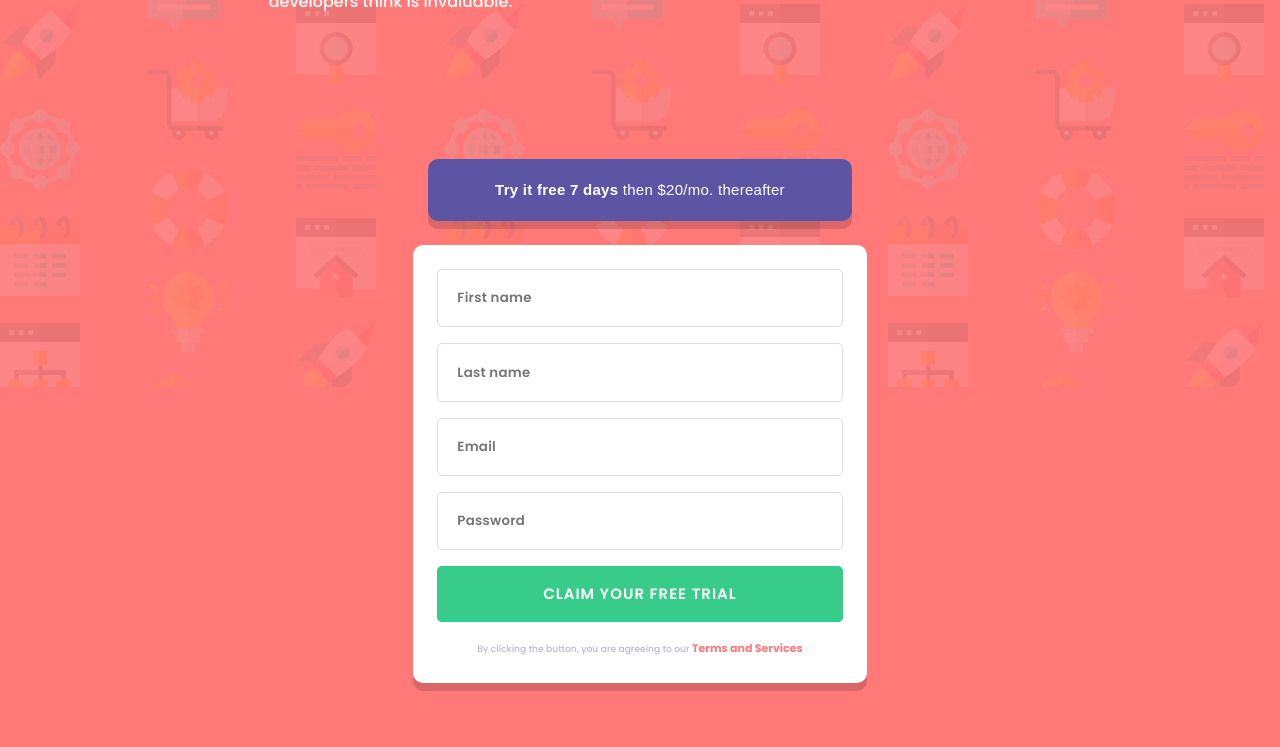
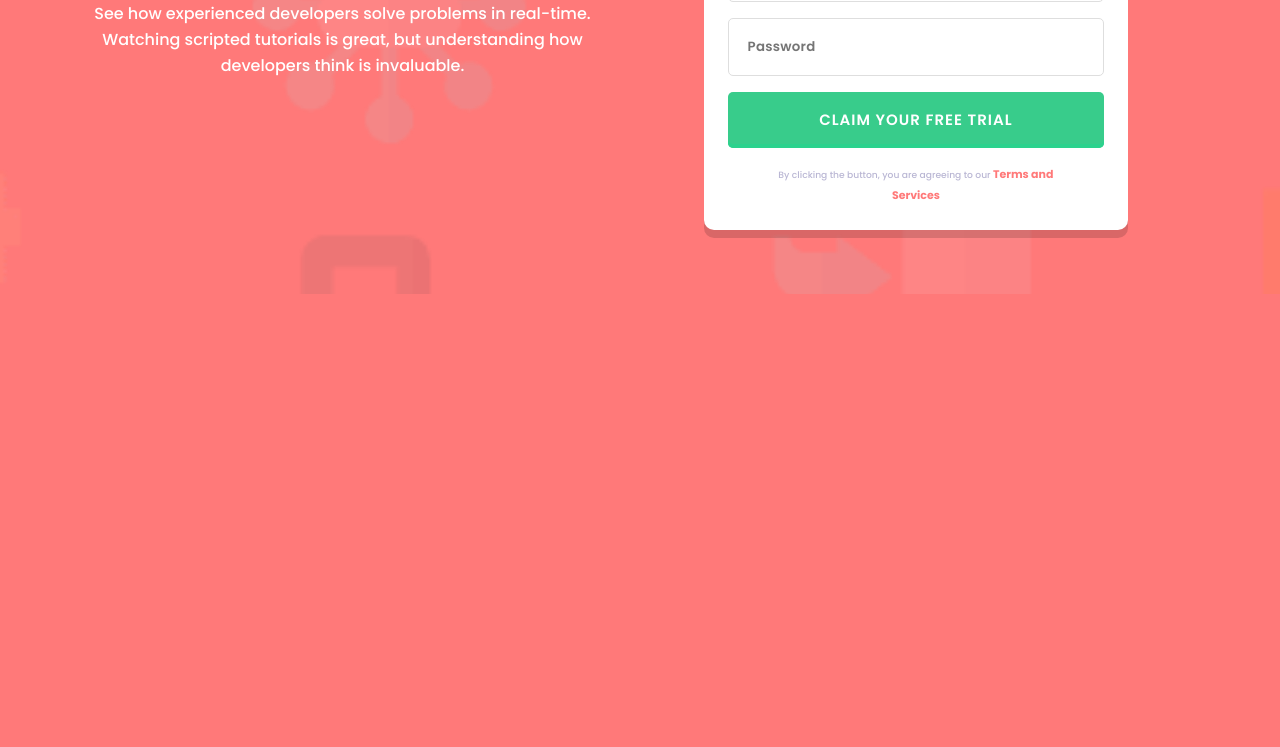
Before and after one commit to GMarqz/intro-component-with-login-form, a plain HTML site: page index.html in a window 1280 px wide. Shown: the part 413-1160 px from the top of the page. After the commit the page ends 800 px from the top, so only its background shows below. Drawn offline with Linux system fonts and the light colour scheme.

Commit message:
refactor background img from body to main

```diff
--- a/styles.css
+++ b/styles.css
@@ -24,23 +24,39 @@ body {
     max-width: 100%;
     height: 100vh;
     background-color: var(--main-color);
-    background-image: url(./images/bg-intro-mobile.png);
-    background-repeat: no-repeat;
+
+
 }
 
 main {
     padding-top: 5.5rem;
     display: flex;
     flex-direction: column;
+    align-items: center;
     font-family: var(--font);
     font-size: 1rem;
     gap: 2.5rem;
+
+    background-image: url(./images/bg-intro-mobile.png);
+    background-repeat: no-repeat;
+    background-size: cover;
 }
+
+/* Adicionar background repeat pro background mobile quando a tela começar a ficar maior porém menor do que 1200
+ou ver se width: 100% funciona */
 
 @media screen and (min-width: 1280px) {
     body {
-        padding: 3rem;
+        /* padding: 3rem; */
         flex-direction: row;
-        background-image: url(/images/bg-intro-desktop.png);
+        /* background-image: url(/images/bg-intro-desktop.png); */
+    }
+    main {
+        flex-direction: row;
+    }
+
+    .container__free__trial-button {
+        width: 90%;
+        height: 9vh;
     }
 }
```
